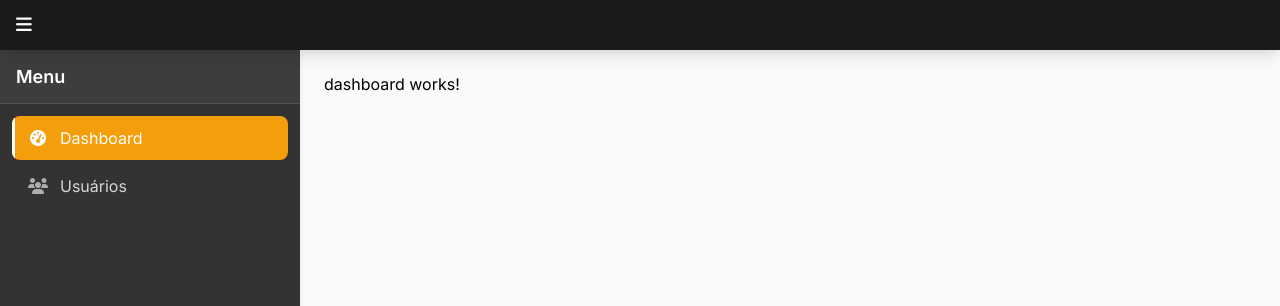
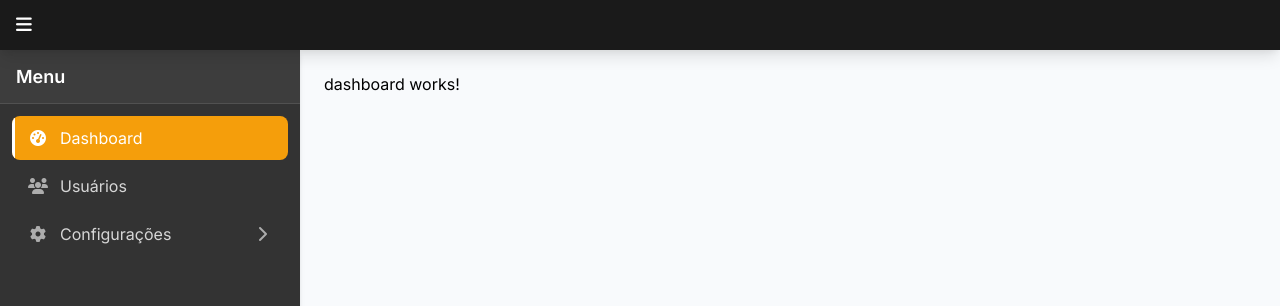
Before and after one commit to EduardoDrozda/sol-backoffice.web, an Angular app: page /dashboard in a window 1280 px wide. Shown: the top 306 px of the page. Built offline with nearby package versions, Linux system fonts and the light colour scheme; no server answers.

Commit message:
feat: add submenu in shell component

```diff
--- a/src/app/core/layouts/shell/shell.component.html
+++ b/src/app/core/layouts/shell/shell.component.html
@@ -7,7 +7,6 @@
 
   <div class="shell-layout__container">
     <aside [class]="sidebarClasses()">
-
       <div class="sidebar-header">
         <span class="sidebar-title">Menu</span>
         <button class="sidebar-close" (click)="closeSidebar()" aria-label="Close sidebar">
@@ -17,19 +16,56 @@
 
       <nav class="sidebar-nav">
         <ul>
-          @for (route of routes; track route.path) {
+          @for (route of routes; track route.title) {
             <li>
-              <a class="nav-link" routerLinkActive="active" [routerLink]="route.path">
-                <i [class]="route.icon"></i>
-                <span>{{ route.title }}</span>
-              </a>
+              @if (route.children?.length) {
+                <div class="nav-item-with-children">
+                  <button
+                    class="nav-link nav-link-parent"
+                    (click)="toggleSubmenu(route.title)"
+                    [class.expanded]="expandedMenus().has(route.title)"
+                  >
+                    <i [class]="route.icon"></i>
+                    <span>{{ route.title }}</span>
+                    <i class="fa-solid"
+                       [class.fa-chevron-down]="expandedMenus().has(route.title)"
+                       [class.fa-chevron-right]="!expandedMenus().has(route.title)"
+                       [class.active]="expandedMenus().has(route.title)"></i>
+                  </button>
+
+                  <div class="submenu-container"
+                       [class.expanded]="expandedMenus().has(route.title)">
+                    <ul class="submenu">
+                      @for (child of route.children; track child.title) {
+                        <li>
+                          <a class="nav-link nav-link-child"
+                             routerLinkActive="active"
+                             [routerLink]="child.path">
+                            <i [class]="child.icon"></i>
+                            <span>{{ child.title }}</span>
+                          </a>
+                        </li>
+                      }
+                    </ul>
+                  </div>
+                </div>
+              } @else {
+                <a class="nav-link" routerLinkActive="active" [routerLink]="route.path">
+                  <i [class]="route.icon"></i>
+                  <span>{{ route.title }}</span>
+                </a>
+              }
             </li>
           }
         </ul>
       </nav>
     </aside>
 
-    <div class="sidebar-overlay" [class.overlay-visible]="isSidebarOpen() && isMobile()" (click)="closeSidebar()"></div>
+    <div
+      class="sidebar-overlay"
+      [class.overlay-visible]="isSidebarOpen() && isMobile()"
+      (click)="closeSidebar()">
+    </div>
 
     <section class="shell-layout__content">
       <router-outlet />
--- a/src/app/core/layouts/shell/shell.component.scss
+++ b/src/app/core/layouts/shell/shell.component.scss
@@ -176,7 +176,6 @@
     &:hover {
       background-color: rgba(255, 255, 255, 0.1);
       color: var(--color-text-white);
-      transform: translateX(2px);
 
       i {
         color: var(--color-text-white);
@@ -204,6 +203,143 @@
         top: 0;
         bottom: 0;
         width: 3px;
+        background-color: var(--color-text-white);
+        border-radius: 0 2px 2px 0;
+      }
+    }
+  }
+}
+
+// Estilos para menus com submenus
+.nav-item-with-children {
+  width: 100%;
+}
+
+.nav-link-parent {
+  width: 100%;
+  background: none;
+  border: none;
+  color: rgba(255, 255, 255, 0.8);
+  text-decoration: none;
+  padding: var(--spacing-3) var(--spacing-4);
+  display: flex;
+  align-items: center;
+  gap: var(--spacing-3);
+  transition: all 0.2s ease;
+  white-space: nowrap;
+  font-weight: var(--font-weight-medium);
+  position: relative;
+  overflow: hidden;
+  background-color: transparent;
+  outline: none;
+  border-radius: var(--spacing-2);
+  cursor: pointer;
+  font-family: inherit;
+  font-size: inherit;
+
+  i {
+    width: 20px;
+    text-align: center;
+    font-size: var(--font-size-md);
+    transition: all 0.2s ease;
+    color: rgba(255, 255, 255, 0.6);
+  }
+
+  span {
+    flex: 1;
+    text-align: left;
+  }
+
+  .submenu-arrow {
+    transition: transform 0.3s cubic-bezier(0.4, 0, 0.2, 1);
+    font-size: var(--font-size-sm);
+    color: rgba(255, 255, 255, 0.6);
+    width: 20px;
+    text-align: center;
+  }
+
+  &:hover {
+    background-color: rgba(255, 255, 255, 0.1);
+    color: var(--color-text-white);
+    transform: translateX(2px);
+
+    i {
+      color: var(--color-text-white);
+      transform: scale(1.05);
+    }
+
+    .submenu-arrow {
+      color: var(--color-text-white);
+    }
+  }
+
+  &:active {
+    transform: translateX(1px);
+  }
+}
+
+.submenu-container {
+  max-height: 0;
+  overflow: hidden;
+  transition: max-height 0.3s cubic-bezier(0.4, 0, 0.2, 1);
+  background-color: rgba(0, 0, 0, 0.1);
+  border-radius: 0 0 var(--spacing-2) var(--spacing-2);
+  margin: 0 var(--spacing-2);
+
+  &.expanded {
+    max-height: 500px;
+  }
+}
+
+.submenu {
+  list-style: none;
+  margin: 0;
+  padding: var(--spacing-2) 0;
+
+  li {
+    margin-bottom: 0;
+  }
+
+  .nav-link-child {
+    font-size: var(--font-size-sm);
+    color: rgba(255, 255, 255, 0.7);
+    border-radius: var(--spacing-1);
+    transition: none;
+    padding: var(--spacing-4);
+    margin-left: none;
+    position: relative;
+
+    i {
+      font-size: var(--font-size-sm);
+      width: 16px;
+    }
+
+    &:hover {
+      background-color: var(--color-accent);
+      color: var(--color-text-white);
+      margin-left: none;
+
+      i {
+        color: var(--color-text-white);
+      }
+    }
+
+    &.active {
+      background-color: var(--color-accent);
+      color: var(--color-text-white);
+      font-weight: var(--font-weight-semibold);
+
+      i {
+        color: var(--color-text-white);
+      }
+
+      &::before {
+        content: '';
+        position: absolute;
+        left: 0;
+        top: 0;
+        bottom: 0;
+        width: 2px;
         background-color: var(--color-text-white);
         border-radius: 0 2px 2px 0;
       }
--- a/src/app/core/layouts/shell/shell.component.ts
+++ b/src/app/core/layouts/shell/shell.component.ts
@@ -6,6 +6,7 @@ import { RouteOptions } from '@core/models/route-options.model';
 
 @Component({
   selector: 'app-shell',
+  standalone: true,
   imports: [RouterOutlet, PwaStatusComponent, CommonModule, RouterLinkActive, RouterLink],
   templateUrl: './shell.component.html',
   styleUrl: './shell.component.scss'
@@ -13,6 +14,7 @@ import { RouteOptions } from '@core/models/route-options.model';
 export class ShellComponent {
   readonly isSidebarOpen = signal(true);
   readonly isMobile = signal(false);
+  readonly expandedMenus = signal<Set<string>>(new Set());
 
   readonly routes: RouteOptions[] = [
     {
@@ -24,6 +26,22 @@ export class ShellComponent {
       title: 'Usuários',
       icon: 'fa-solid fa-users',
       path: '/users'
+    },
+    {
+      title: 'Configurações',
+      icon: 'fa-solid fa-cog',
+      children: [
+        {
+          title: 'Cargos',
+          icon: 'fa-solid fa-user-tie',
+          path: '/roles'
+        },
+        {
+          title: 'Permissões',
+          icon: 'fa-solid fa-shield-halved',
+          path: '/permissions'
+        }
+      ]
     }
   ];
 
@@ -33,6 +51,8 @@ export class ShellComponent {
     classes.push(sidebarClass);
     return classes.join(' ');
   });
+
+  readonly isSubmenuExpanded = computed(() => this.expandedMenus().size > 0);
 
   constructor() {
     this.checkScreenSize();
@@ -50,8 +70,7 @@ export class ShellComponent {
 
     if (!wasMobile && newIsMobile) {
       this.isSidebarOpen.set(false);
-    }
-    else if (wasMobile && !newIsMobile) {
+    } else if (wasMobile && !newIsMobile) {
       this.isSidebarOpen.set(true);
     }
   }
@@ -63,4 +82,17 @@ export class ShellComponent {
   closeSidebar(): void {
     this.isSidebarOpen.set(false);
   }
+
+  toggleSubmenu(menuTitle: string): void {
+    const currentExpanded = this.expandedMenus();
+    const newExpanded = new Set(currentExpanded);
+
+    if (newExpanded.has(menuTitle)) {
+      newExpanded.delete(menuTitle);
+    } else {
+      newExpanded.add(menuTitle);
+    }
+
+    this.expandedMenus.set(newExpanded);
+  }
 }
--- a/src/app/core/models/route-options.model.ts
+++ b/src/app/core/models/route-options.model.ts
@@ -1,5 +1,6 @@
 export type RouteOptions = {
   title: string;
   icon: string;
-  path: string;
+  path?: string;
+  children?: RouteOptions[];
 }
```
